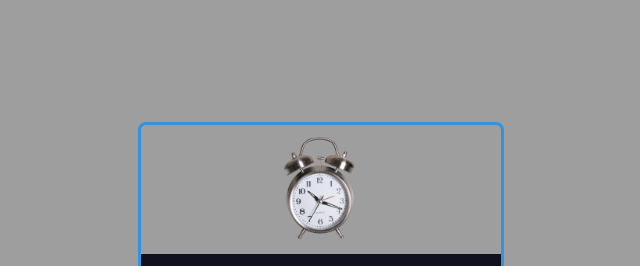
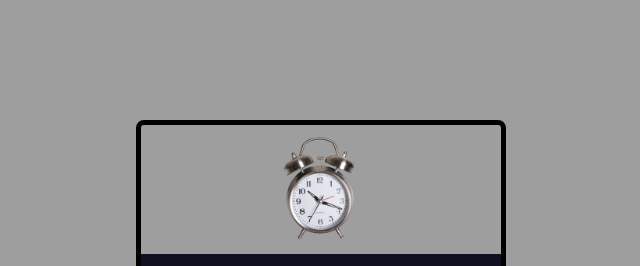
Before and after one commit to rachit014/rachit014, a plain HTML site: page index.html in a window 1280 px wide. Shown: the part 61-327 px from the top of the page, without its empty margins (319-959 px from the left). Drawn offline with Linux system fonts and the light colour scheme.

Commit message:
Update style.css

```diff
--- a/style.css
+++ b/style.css
@@ -25,7 +25,7 @@ body{
 }
 
 .alarm{
-    border: 3px solid #2E94E3;
+    border: 5px solid black;
     border-radius: 8px;
 }
 
```
